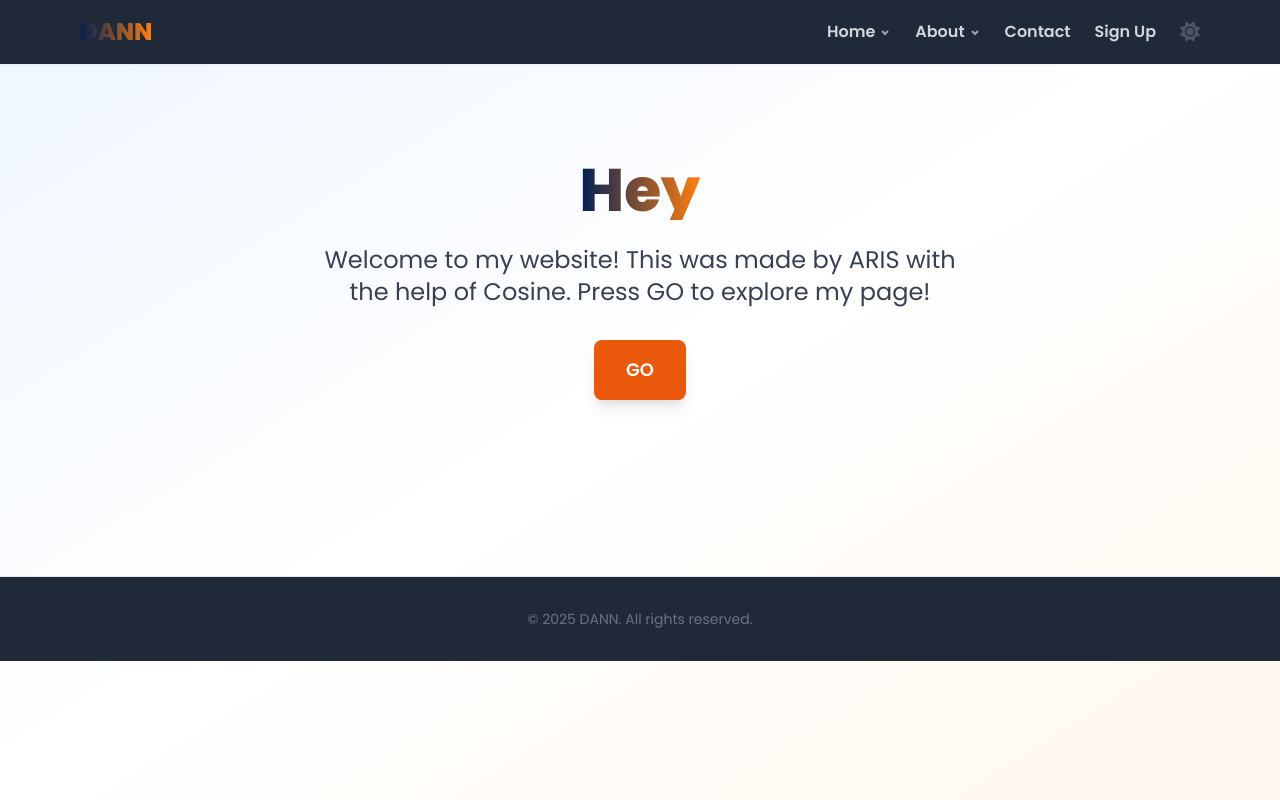
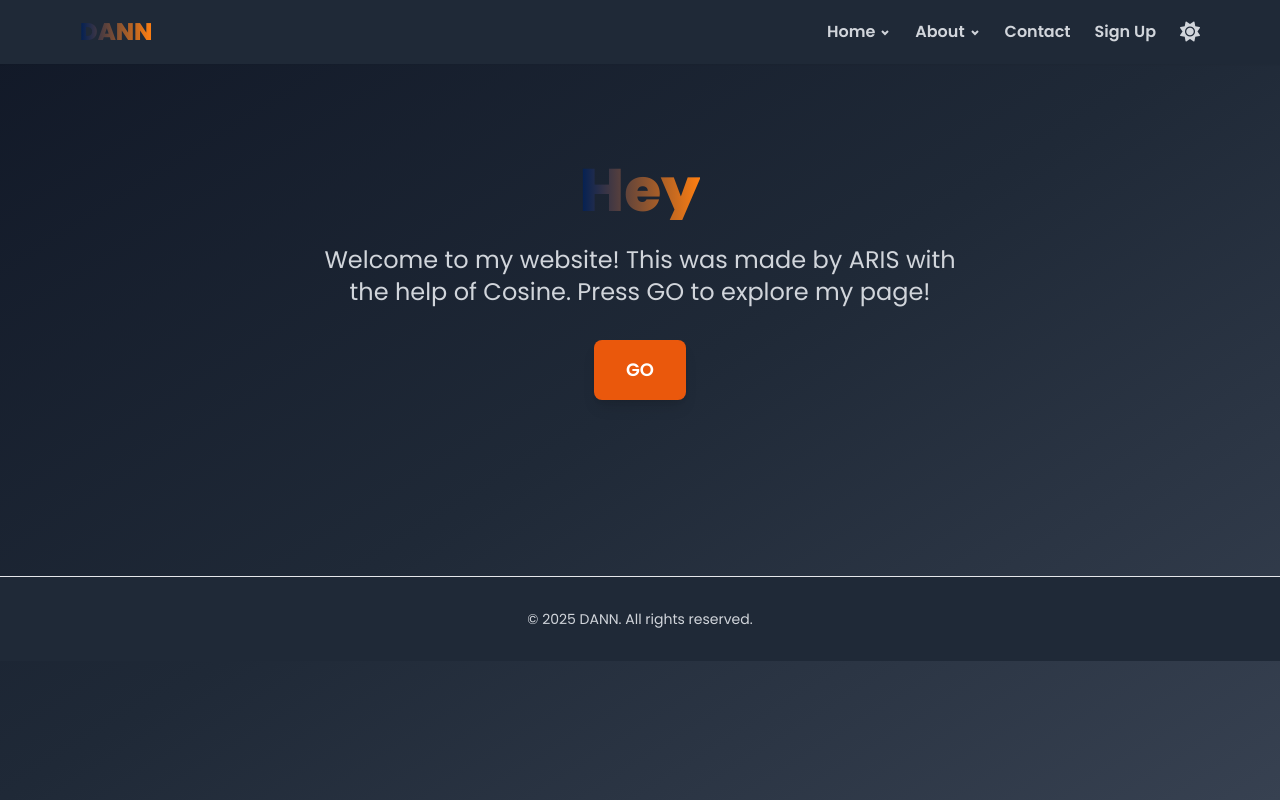
Before and after one commit to lysaris/new-project, a plain HTML site: page index.html in a window 1280 px wide. Both pictures are taken after a click on the button "Switch to dark mode". Drawn offline with nearby package versions, Linux system fonts and the light colour scheme.

Commit message:
feat: add utility overrides for dark theme support in CSS
Co-authored-by: Genie <genie@cosine.sh>

```diff
--- a/theme.css
+++ b/theme.css
@@ -25,7 +25,7 @@
 
 /* Global element overrides so we don't have to edit every Tailwind class individually */
 body {
-  background-image: linear-gradient(to bottom right,var(--bg-from),var(--bg-via),var(--bg-to));
+  background-image: linear-gradient(to bottom right,var(--bg-from),var(--bg-via),var(--bg-to)) !important;
   color: var(--text);
 }
 nav {
@@ -44,3 +44,37 @@ footer {
   background-color: var(--footer-bg) !important;
   color: var(--footer-text) !important;
 }
+
+/* Utility overrides for full-theme switch */
+[data-theme="dark"] {
+  /* Background utilities */
+  .bg-white,
+  .bg-gray-50,
+  .bg-gray-100,
+  .bg-blue-50,
+  .bg-orange-50 {
+    background-color: var(--nav-bg) !important;
+  }
+
+  /* Border utilities */
+  .border,
+  .border-gray-100,
+  .border-gray-200 {
+    border-color: var(--nav-bg) !important;
+  }
+
+  /* Text utilities */
+  .text-gray-900,
+  .text-gray-800,
+  .text-gray-700,
+  .text-gray-600,
+  .text-gray-500,
+  .text-gray-400 {
+    color: var(--text) !important;
+  }
+
+  /* Muted foreground / accent (hover) */
+  .hover\:text-orange-600:hover {
+    color: var(--nav-hover) !important;
+  }
+}
```
